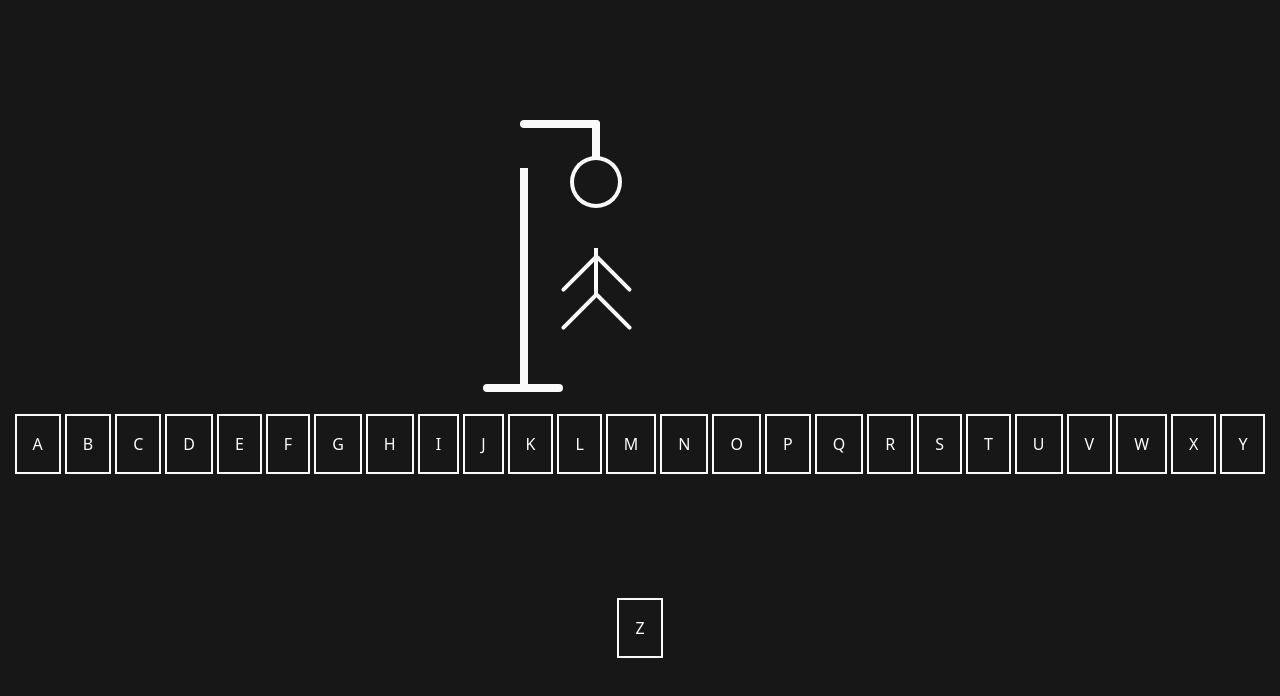
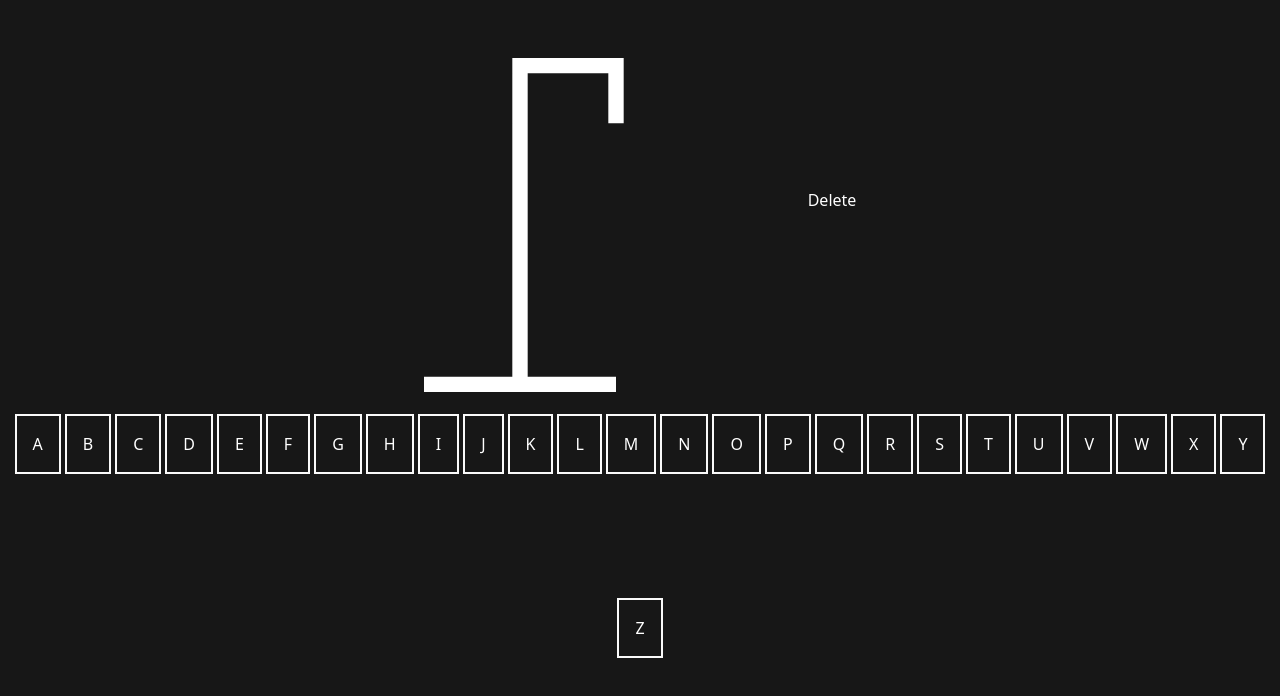
Before and after one commit to eric-k-chu/react-exercises, a React (Vite) app: page / in a window 1280 px wide. Shown: the top 696 px of the page. Built offline with nearby package versions, Linux system fonts and the light colour scheme.

Commit message:
replaced css drawing with svg

```diff
--- a/src/components/hangman/Drawing.tsx
+++ b/src/components/hangman/Drawing.tsx
@@ -1,55 +1,87 @@
+import { useRef, useState } from "react";
+
 export function Drawing() {
+  const [index, setIndex] = useState(0);
+  const head = useRef<SVGCircleElement>(null);
+  const body = useRef<SVGRectElement>(null);
+  const rArm = useRef<SVGPathElement>(null);
+  const lArm = useRef<SVGPathElement>(null);
+  const rLeg = useRef<SVGPathElement>(null);
+  const lLeg = useRef<SVGPathElement>(null);
+  const parts = [head, body, rArm, lArm, rLeg, lLeg];
+
+  function appear() {
+    if (index === parts.length) return;
+
+    parts[index]?.current?.classList.toggle("opacity-0");
+    setIndex(index + 1);
+  }
+
   return (
     <section className="flex w-full basis-1/2 items-center justify-center p-2">
-      <Hanger />
+      <svg
+        className="size-72 md:size-96"
+        viewBox="0 0 100 100"
+        fill="none"
+        xmlns="http://www.w3.org/2000/svg"
+      >
+        <path
+          id="hook"
+          fillRule="evenodd"
+          clipRule="evenodd"
+          d="M23 13H48H52V30H48V17H27V96H50V100H0V96H23V17V13Z"
+          fill="white"
+        />
+        <circle
+          id="head"
+          ref={head}
+          cx="50"
+          cy="37"
+          r="7"
+          stroke="white"
+          strokeWidth="2"
+          className="opacity-0"
+        />
+        <rect
+          id="body"
+          ref={body}
+          x="49"
+          y="44"
+          width="2"
+          height="20"
+          fill="white"
+          className="opacity-0"
+        />
+        <path
+          id="right-arm"
+          ref={rArm}
+          d="M50.093 44.5176L52.0249 43.9999L55.6483 57.5229C55.7913 58.0564 55.4747 58.6047 54.9412 58.7476V58.7476C54.4078 58.8906 53.8594 58.574 53.7165 58.0405L50.093 44.5176Z"
+          fill="white"
+          className="opacity-0"
+        />
+        <path
+          id="left-arm"
+          ref={lArm}
+          d="M47.9755 44L49.9073 44.5176L46.2838 58.0406C46.1409 58.5741 45.5926 58.8906 45.0591 58.7477V58.7477C44.5256 58.6048 44.2091 58.0564 44.352 57.523L47.9755 44Z"
+          fill="white"
+          className="opacity-0"
+        />
+        <path
+          id="right-leg"
+          ref={rLeg}
+          d="M50.093 62.5176V62.5176C51.1599 62.2317 52.2566 62.8649 52.5425 63.9318L56.4248 78.4207C56.5677 78.9541 56.2512 79.5025 55.7177 79.6454V79.6454C55.1842 79.7884 54.6359 79.4718 54.4929 78.9383L50.093 62.5176Z"
+          fill="white"
+          className="opacity-0"
+        />
+        <path
+          id="left-leg"
+          ref={lLeg}
+          d="M47.4578 63.9319C47.7437 62.8649 48.8404 62.2318 49.9073 62.5176V62.5176L45.5074 78.9384C45.3645 79.4718 44.8161 79.7884 44.2826 79.6455V79.6455C43.7492 79.5025 43.4326 78.9542 43.5755 78.4207L47.4578 63.9319Z"
+          fill="white"
+          className="opacity-0"
+        />
+      </svg>
+      <button onClick={appear}>Delete</button>
     </section>
   );
 }
-
-function Hanger() {
-  return (
-    <div className="relative h-full">
-      <div
-        id="base"
-        className="absolute bottom-0 right-[77px] h-2 w-20 rounded-md bg-neutral-50"
-      />
-      <div
-        id="stem"
-        className="absolute bottom-0 right-28 h-56 w-2 bg-neutral-50"
-      />
-      <div
-        id="hook-arm"
-        className="absolute right-10 top-28 h-2 w-20 rounded-md bg-neutral-50"
-      />
-      <div
-        id="hook"
-        className="absolute right-10 top-28 h-10 w-2 rounded-md bg-neutral-50"
-      />
-      <div />
-      <div
-        id="head"
-        className="absolute right-[22px] top-[9.5rem] size-11 rounded-full ring-4 ring-neutral-50"
-      />
-      <div
-        id="body"
-        className="absolute bottom-24 right-[42px] h-12 w-1 bg-neutral-50"
-      />
-      <div
-        id="left-arm"
-        className="absolute bottom-[94px] right-[59px] h-12 w-1 rotate-45 rounded-b-md bg-neutral-50"
-      />
-      <div
-        id="right-arm"
-        className="absolute bottom-[94px] right-[24px] h-12 w-1 -rotate-45 rounded-b-md bg-neutral-50"
-      />
-      <div
-        id="left-leg"
-        className="absolute bottom-14 right-[59px] h-12 w-1 rotate-45 rounded-b-md bg-neutral-50"
-      />
-      <div
-        id="right-left"
-        className="absolute bottom-14 right-[24px] h-12 w-1 -rotate-45 rounded-b-md bg-neutral-50"
-      />
-    </div>
-  );
-}
```
